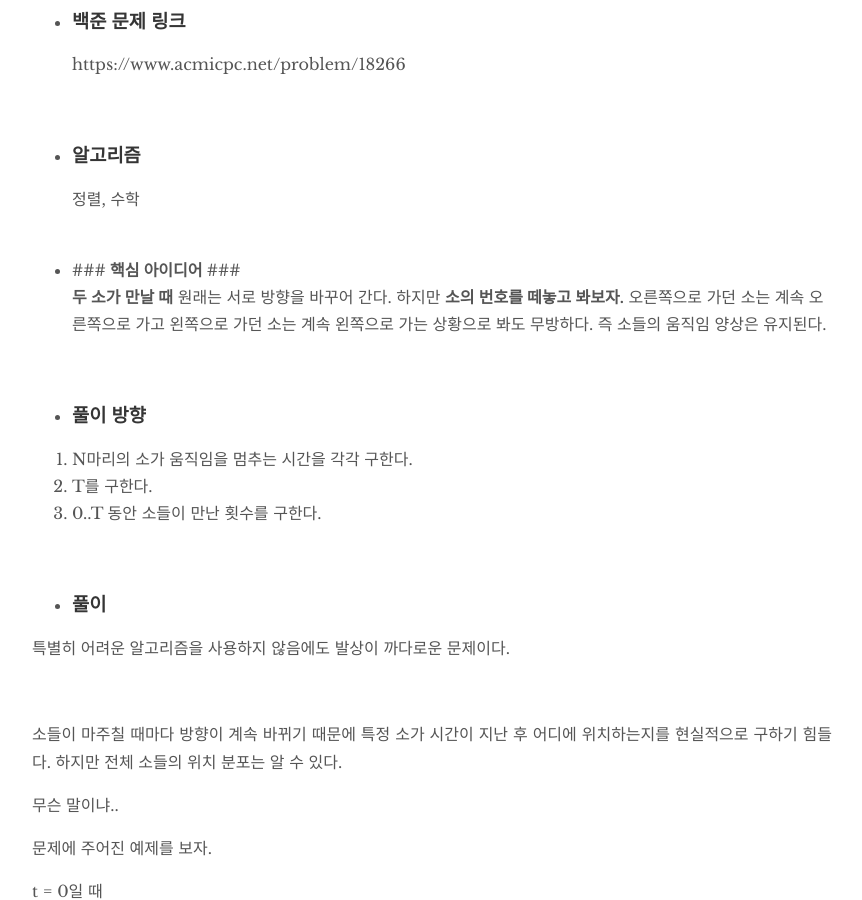
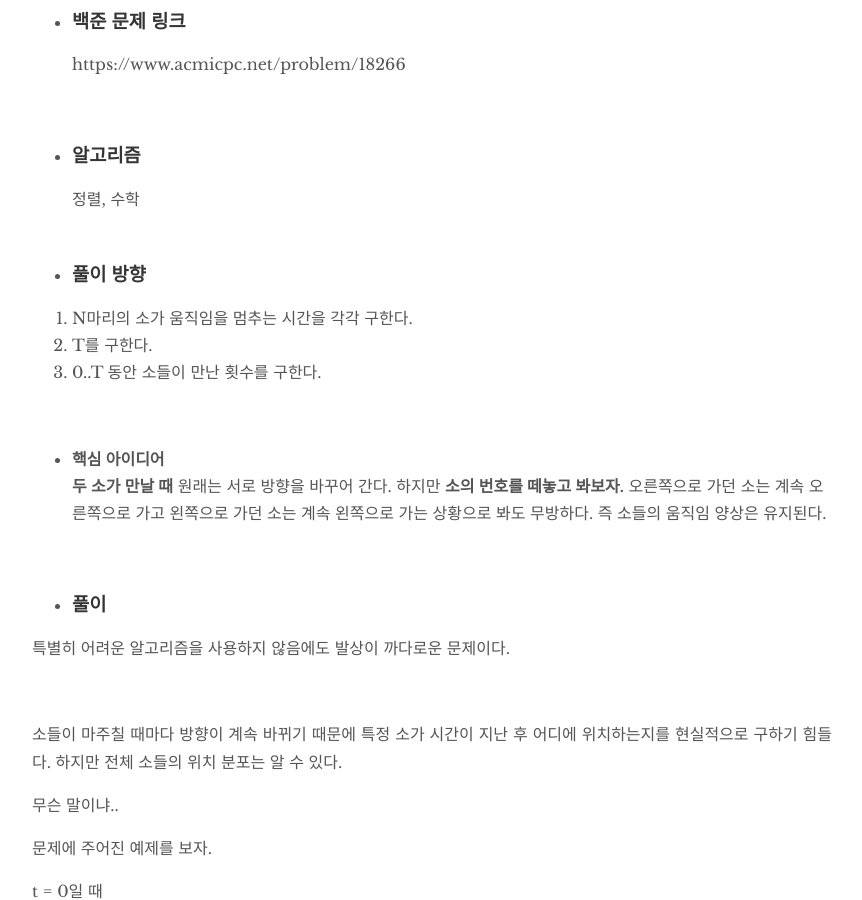
Before and after one commit to 1bin01/1bin01.github.io, a Jekyll site: the page built from _posts/2020-12-26-boj-18266.md, in a window 1280 px wide and 900 px high, scrolled down 375 px. Shown: the whole window, without its empty margins (208-1070 px from the left). Built offline with Jekyll 4.4.1, drawn with Linux system fonts in a browser that asks for light colours; comment, search, counter and statistics services are not loaded.

Commit message:
Update 2020-12-26-boj-18266.md

```diff
--- a/_posts/2020-12-26-boj-18266.md
+++ b/_posts/2020-12-26-boj-18266.md
@@ -16,15 +16,15 @@ tags: PS
     정렬, 수학
 <br>
 
-* **### 핵심 아이디어 ###**  <br>  **두 소가 만날 때** 원래는 서로 방향을 바꾸어 간다. 하지만 **소의 번호를 떼놓고 봐보자.** 오른쪽으로 가던 소는 계속 오른쪽으로 가고 왼쪽으로 가던 소는 계속 왼쪽으로 가는 상황으로 봐도 무방하다. 즉 소들의 움직임 양상은 유지된다.
-
-<br>
-
 * ### 풀이 방향
 
 1.  N마리의 소가 움직임을 멈추는 시간을 각각 구한다.
 2.  T를 구한다.
 3.  0..T 동안 소들이 만난 횟수를 구한다.
+
+<br>
+
+* **핵심 아이디어**  <br>  **두 소가 만날 때** 원래는 서로 방향을 바꾸어 간다. 하지만 **소의 번호를 떼놓고 봐보자.** 오른쪽으로 가던 소는 계속 오른쪽으로 가고 왼쪽으로 가던 소는 계속 왼쪽으로 가는 상황으로 봐도 무방하다. 즉 소들의 움직임 양상은 유지된다.
 
 <br>
 
```
